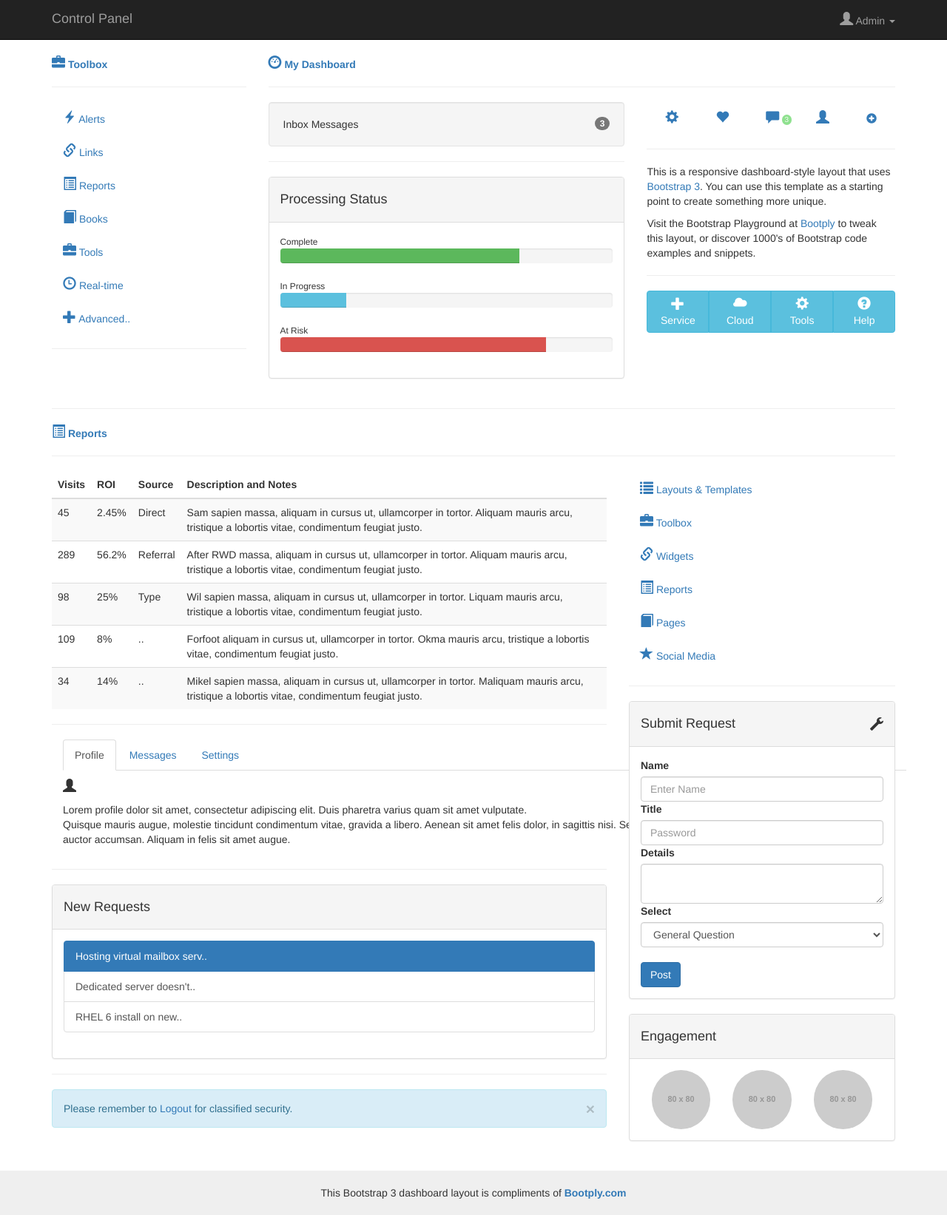
After one commit to emestre/Pre-R_Web, a Flask app: page /dash in a window 1280 px wide. The commit adds this page. Shown: the whole page at 74% size. Run offline with Flask 2, Linux system fonts and the light colour scheme; grey boxes labelled with a size stand in for pictures from a placeholder-image service; some libraries are stand-ins or nearby versions.

```diff
--- a/app.py
+++ b/app.py
@@ -12,6 +12,14 @@ def favicon():
 def page_not_found(e):
     return render_template('404.html'), 404
 
+@app.route("/search")
+def search():
+    return render_template('search.html')
+
+@app.route("/dash")
+def dash():
+    return render_template('dash.html')
+
 @app.route("/")
 def index():
     return render_template('index.html')
--- a/static/css/index.css
+++ b/static/css/index.css
@@ -1,7 +1,3 @@
-.navbar {
-  background-color: #ffffff;
-}
-
 .jumbotron {
     height: 525px;
     width: 100%;
--- /dev/null
+++ b/templates/dash.html
@@ -0,0 +1,456 @@
+
+<!DOCTYPE html>
+<html lang="en">
+    <head>
+        <meta http-equiv="content-type" content="text/html; charset=UTF-8">
+        <meta charset="utf-8">
+        <title>Bootply.com - Bootstrap Bootstrap 3 Control Panel</title>
+        <title>http://bootstrapzero.com/bootstrap-template/dashboard</title>
+        <meta name="generator" content="Bootply" />
+        <meta name="viewport" content="width=device-width, initial-scale=1, maximum-scale=1">
+        <link href="//netdna.bootstrapcdn.com/bootstrap/3.0.0/css/bootstrap.min.css" rel="stylesheet">
+
+        <!--[if lt IE 9]>
+          <script src="//html5shim.googlecode.com/svn/trunk/html5.js"></script>
+        <![endif]-->
+        <link rel="shortcut icon" href="/bootstrap/img/favicon.ico">
+        <link rel="apple-touch-icon" href="/bootstrap/img/apple-touch-icon.png">
+        <link rel="apple-touch-icon" sizes="72x72" href="/bootstrap/img/apple-touch-icon-72x72.png">
+        <link rel="apple-touch-icon" sizes="114x114" href="/bootstrap/img/apple-touch-icon-114x114.png">
+
+
+
+
+
+
+
+
+
+
+        <!-- CSS code from Bootply.com editor -->
+
+        <style type="text/css">
+            .navbar-static-top {
+  margin-bottom:20px;
+}
+
+i {
+  font-size:18px;
+}
+
+footer {
+  margin-top:20px;
+  padding-top:20px;
+  padding-bottom:20px;
+  background-color:#efefef;
+}
+
+.nav>li .count {
+  position: absolute;
+  bottom: 12px;
+  right: 8px;
+  font-size: 10px;
+  font-weight: normal;
+  background: rgba(51,200,51,0.55);
+  color: rgba(255,255,255,0.9);
+  line-height: 1em;
+  padding: 2px 4px;
+  -webkit-border-radius: 10px;
+  -moz-border-radius: 10px;
+  -ms-border-radius: 10px;
+  -o-border-radius: 10px;
+  border-radius: 10px;
+}
+        </style>
+    </head>
+
+    <!-- HTML code from Bootply.com editor -->
+
+    <body  >
+
+        <!-- Header -->
+<div id="top-nav" class="navbar navbar-inverse navbar-static-top">
+  <div class="container">
+    <div class="navbar-header">
+      <button type="button" class="navbar-toggle" data-toggle="collapse" data-target=".navbar-collapse">
+          <span class="icon-toggle"></span>
+      </button>
+      <a class="navbar-brand" href="#">Control Panel</a>
+    </div>
+    <div class="navbar-collapse collapse">
+      <ul class="nav navbar-nav navbar-right">
+
+        <li class="dropdown">
+          <a class="dropdown-toggle" role="button" data-toggle="dropdown" href="#">
+            <i class="glyphicon glyphicon-user"></i> Admin <span class="caret"></span></a>
+          <ul id="g-account-menu" class="dropdown-menu" role="menu">
+            <li><a href="#">My Profile</a></li>
+            <li><a href="#"><i class="glyphicon glyphicon-lock"></i> Logout</a></li>
+          </ul>
+        </li>
+      </ul>
+    </div>
+  </div><!-- /container -->
+</div>
+<!-- /Header -->
+
+<!-- Main -->
+<div class="container">
+
+  <!-- upper section -->
+  <div class="row">
+  <div class="col-md-3">
+      <!-- left -->
+      <a href="#"><strong><i class="glyphicon glyphicon-briefcase"></i> Toolbox</strong></a>
+      <hr>
+
+      <ul class="nav nav-pills nav-stacked">
+        <li><a href="#"><i class="glyphicon glyphicon-flash"></i> Alerts</a></li>
+        <li><a href="#"><i class="glyphicon glyphicon-link"></i> Links</a></li>
+        <li><a href="#"><i class="glyphicon glyphicon-list-alt"></i> Reports</a></li>
+        <li><a href="#"><i class="glyphicon glyphicon-book"></i> Books</a></li>
+        <li><a href="#"><i class="glyphicon glyphicon-briefcase"></i> Tools</a></li>
+        <li><a href="#"><i class="glyphicon glyphicon-time"></i> Real-time</a></li>
+        <li><a href="#"><i class="glyphicon glyphicon-plus"></i> Advanced..</a></li>
+      </ul>
+
+      <hr>
+
+    </div><!-- /span-3 -->
+    <div class="col-md-9">
+
+      <!-- column 2 -->
+
+
+       <a href="#"><strong><i class="glyphicon glyphicon-dashboard"></i> My Dashboard</strong></a>
+
+       <hr>
+
+     <div class="row">
+            <!-- center left-->
+          <div class="col-md-7">
+        <div class="well">Inbox Messages <span class="badge pull-right">3</span></div>
+
+              <hr>
+
+              <div class="panel panel-default">
+                  <div class="panel-heading"><h4>Processing Status</h4></div>
+                  <div class="panel-body">
+
+                    <small>Complete</small>
+                    <div class="progress">
+                      <div class="progress-bar progress-bar-success" role="progressbar" aria-valuenow="72" aria-valuemin="0" aria-valuemax="100" style="width: 72%">
+                        <span class="sr-only">72% Complete</span>
+                      </div>
+                    </div>
+                    <small>In Progress</small>
+                    <div class="progress">
+                      <div class="progress-bar progress-bar-info" role="progressbar" aria-valuenow="20" aria-valuemin="0" aria-valuemax="100" style="width: 20%">
+                        <span class="sr-only">20% Complete</span>
+                      </div>
+                    </div>
+                    <small>At Risk</small>
+                    <div class="progress">
+                      <div class="progress-bar progress-bar-danger" role="progressbar" aria-valuenow="80" aria-valuemin="0" aria-valuemax="100" style="width: 80%">
+                        <span class="sr-only">80% Complete</span>
+                      </div>
+                    </div>
+
+                  </div><!--/panel-body-->
+              </div><!--/panel-->
+
+            </div><!--/col-->
+
+            <!--center-right-->
+          <div class="col-md-5">
+
+                <ul class="nav nav-justified">
+              <li><a href="#"><i class="glyphicon glyphicon-cog"></i></a></li>
+                    <li><a href="#"><i class="glyphicon glyphicon-heart"></i></a></li>
+              <li class="dropdown"><a href="#" class="dropdown-toggle" data-toggle="dropdown"><i class="glyphicon glyphicon-comment"></i><span class="count">3</span></a><ul class="dropdown-menu" role="menu"><li><a href="#">1. Is there a way..</a></li><li><a href="#">2. Hello, admin. I would..</a></li><li><a href="#"><strong>All messages</strong></a></li></ul></li>
+              <li><a href="#"><i class="glyphicon glyphicon-user"></i></a></li>
+              <li><a title="Add Widget" data-toggle="modal" href="#addWidgetModal"><span class="glyphicon glyphicon-plus-sign"></span></a></li>
+            </ul>
+
+                <hr>
+
+        <p>
+                  This is a responsive dashboard-style layout that uses <a href="http://www.getbootstrap.com">Bootstrap 3</a>. You can use this template as a starting point to create something more unique.
+                </p>
+                <p>
+                  Visit the Bootstrap Playground at <a href="http://www.bootply.com">Bootply</a> to tweak this layout, or discover 1000's of Bootstrap code examples and snippets.
+                </p>
+
+                <hr>
+
+                <div class="btn-group btn-group-justified">
+                  <a href="#" class="btn btn-info col-sm-3">
+                    <i class="glyphicon glyphicon-plus"></i><br>
+                    Service
+                  </a>
+                  <a href="#" class="btn btn-info col-sm-3">
+                    <i class="glyphicon glyphicon-cloud"></i><br>
+                    Cloud
+                  </a>
+                  <a href="#" class="btn btn-info col-sm-3">
+                    <i class="glyphicon glyphicon-cog"></i><br>
+                    Tools
+                  </a>
+                  <a href="#" class="btn btn-info col-sm-3">
+                    <i class="glyphicon glyphicon-question-sign"></i><br>
+                    Help
+                  </a>
+                </div>
+
+      </div><!--/col-span-6-->
+
+       </div><!--/row-->
+    </div><!--/col-span-9-->
+
+  </div><!--/row-->
+  <!-- /upper section -->
+
+  <!-- lower section -->
+  <div class="row">
+
+    <div class="col-md-12">
+      <hr>
+      <a href="#"><strong><i class="glyphicon glyphicon-list-alt"></i> Reports</strong></a>
+      <hr>
+    </div>
+    <div class="col-md-8">
+
+      <table class="table table-striped">
+        <thead>
+          <tr><th>Visits</th><th>ROI</th><th>Source</th><th>Description and Notes</th></tr>
+        </thead>
+        <tbody>
+          <tr><td>45</td><td>2.45%</td><td>Direct</td><td>Sam sapien massa, aliquam in cursus ut, ullamcorper in tortor.
+          Aliquam mauris arcu, tristique a lobortis vitae, condimentum feugiat justo.</td></tr>
+          <tr><td>289</td><td>56.2%</td><td>Referral</td><td>After RWD massa, aliquam in cursus ut, ullamcorper in tortor.
+          Aliquam mauris arcu, tristique a lobortis vitae, condimentum feugiat justo.</td></tr>
+          <tr><td>98</td><td>25%</td><td>Type</td><td>Wil sapien massa, aliquam in cursus ut, ullamcorper in tortor.
+          Liquam mauris arcu, tristique a lobortis vitae, condimentum feugiat justo.</td></tr>
+          <tr><td>109</td><td>8%</td><td>..</td><td>Forfoot aliquam in cursus ut, ullamcorper in tortor.
+          Okma mauris arcu, tristique a lobortis vitae, condimentum feugiat justo.</td></tr>
+          <tr><td>34</td><td>14%</td><td>..</td><td>Mikel sapien massa, aliquam in cursus ut, ullamcorper in tortor.
+          Maliquam mauris arcu, tristique a lobortis vitae, condimentum feugiat justo.</td></tr>
+        </tbody>
+      </table>
+
+      <hr>
+
+      <!--tabs-->
+      <div class="container">
+        <ul class="nav nav-tabs" id="myTab">
+          <li class="active"><a href="#profile" data-toggle="tab">Profile</a></li>
+          <li><a href="#messages" data-toggle="tab">Messages</a></li>
+          <li><a href="#settings" data-toggle="tab">Settings</a></li>
+        </ul>
+
+        <div class="tab-content">
+          <div class="tab-pane active" id="profile">
+            <h4><i class="glyphicon glyphicon-user"></i></h4>
+            Lorem profile dolor sit amet, consectetur adipiscing elit. Duis pharetra varius quam sit amet vulputate.
+            <p>Quisque mauris augue, molestie tincidunt condimentum vitae, gravida a libero. Aenean sit amet felis
+              dolor, in sagittis nisi. Sed ac orci quis tortor imperdiet venenatis. Duis elementum auctor accumsan.
+              Aliquam in felis sit amet augue.</p>
+          </div>
+          <div class="tab-pane" id="messages">
+            <h4><i class="glyphicon glyphicon-comment"></i></h4>
+            Message ipsum dolor sit amet, consectetur adipiscing elit. Duis pharetra varius quam sit amet vulputate.
+            <p>Quisque mauris augue, molestie tincidunt condimentum vitae, gravida a libero. Aenean sit amet felis
+              dolor, in sagittis nisi. Sed ac orci quis tortor imperdiet venenatis. Duis elementum auctor accumsan.
+              Aliquam in felis sit amet augue.</p>
+          </div>
+          <div class="tab-pane" id="settings">
+            <h4><i class="glyphicon glyphicon-cog"></i></h4>
+            Lorem settings dolor sit amet, consectetur adipiscing elit. Duis pharetra varius quam sit amet vulputate.
+            <p>Quisque mauris augue, molestie tincidunt condimentum vitae, gravida a libero. Aenean sit amet felis
+              dolor, in sagittis nisi. Sed ac orci quis tortor imperdiet venenatis. Duis elementum auctor accumsan.
+              Aliquam in felis sit amet augue.</p>
+          </div>
+        </div>
+      </div>
+      <!--/tabs-->
+
+      <hr>
+
+      <div class="panel panel-default">
+        <div class="panel-heading"><h4>New Requests</h4></div>
+        <div class="panel-body">
+          <div class="list-group">
+            <a href="#" class="list-group-item active">Hosting virtual mailbox serv..</a>
+            <a href="#" class="list-group-item">Dedicated server doesn't..</a>
+            <a href="#" class="list-group-item">RHEL 6 install on new..</a>
+          </div>
+        </div>
+      </div>
+
+      <hr>
+
+      <div class="alert alert-info">
+        <button type="button" class="close" data-dismiss="alert">×</button>
+        Please remember to <a href="#">Logout</a> for classified security.
+      </div>
+
+
+    </div>
+    <div class="col-md-4">
+
+      <ul class="nav nav-pills nav-stacked">
+        <li class="nav-header"></li>
+        <li><a href="#"><i class="glyphicon glyphicon-list"></i> Layouts &amp; Templates</a></li>
+        <li class="divider"></li>
+        <li><a href="#"><i class="glyphicon glyphicon-briefcase"></i> Toolbox</a></li>
+        <li><a href="#"><i class="glyphicon glyphicon-link"></i> Widgets</a></li>
+        <li><a href="#"><i class="glyphicon glyphicon-list-alt"></i> Reports</a></li>
+        <li><a href="#"><i class="glyphicon glyphicon-book"></i> Pages</a></li>
+        <li class="divider"></li>
+        <li><a href="#"><i class="glyphicon glyphicon-star"></i> Social Media</a></li>
+      </ul>
+
+      <hr>
+
+      <div class="panel panel-default">
+        <div class="panel-heading">
+          <div class="panel-title">
+            <i class="glyphicon glyphicon-wrench pull-right"></i>
+            <h4>Submit Request</h4>
+          </div>
+        </div>
+        <div class="panel-body">
+
+          <form class="form form-vertical">
+            <div class="control-group">
+              <label>Name</label>
+              <div class="controls">
+                <input type="text" class="form-control" placeholder="Enter Name">
+              </div>
+            </div>
+            <div class="control-group">
+              <label>Title</label>
+              <div class="controls">
+                <input type="password" class="form-control" placeholder="Password">
+
+              </div>
+            </div>
+            <div class="control-group">
+              <label>Details</label>
+              <div class="controls">
+                <textarea class="form-control"></textarea>
+              </div>
+            </div>
+            <div class="control-group">
+              <label>Select</label>
+              <div class="controls">
+                <select class="form-control"><option>General Question</option><option>Server Issues</option><option>Billing Question</option></select>
+              </div>
+            </div>
+            <div class="control-group">
+              <label></label>
+              <div class="controls">
+                <button type="submit" class="btn btn-primary">
+                  Post
+                </button>
+              </div>
+            </div>
+
+          </form>
+
+
+        </div><!--/panel content-->
+      </div><!--/panel-->
+
+      <div class="panel panel-default">
+        <div class="panel-heading"><div class="panel-title"><h4>Engagement</h4></div></div>
+        <div class="panel-body">
+          <div class="col-xs-4 text-center"><img src="http://placehold.it/80/BBBBBB/FFF" class="img-circle img-responsive"></div>
+          <div class="col-xs-4 text-center"><img src="http://placehold.it/80/EFEFEF/555" class="img-circle img-responsive"></div>
+          <div class="col-xs-4 text-center"><img src="http://placehold.it/80/EEEEEE/222" class="img-circle img-responsive"></div>
+        </div>
+      </div><!--/panel-->
+
+    </div><!--/col-->
+
+  </div><!--/row-->
+
+</div><!--/container-->
+<!-- /Main -->
+
+
+<footer class="text-center">This Bootstrap 3 dashboard layout is compliments of <a href="http://www.bootply.com/85850"><strong>Bootply.com</strong></a></footer>
+
+
+<div class="modal" id="addWidgetModal">
+  <div class="modal-dialog">
+    <div class="modal-content">
+      <div class="modal-header">
+        <button type="button" class="close" data-dismiss="modal" aria-hidden="true">×</button>
+        <h4 class="modal-title">Add Widget</h4>
+      </div>
+      <div class="modal-body">
+        <p>Add a widget stuff here..</p>
+      </div>
+      <div class="modal-footer">
+        <a href="#" class="btn">Close</a>
+        <a href="#" class="btn btn-primary">Save changes</a>
+      </div>
+    </div><!-- /.modal-content -->
+  </div><!-- /.modal-dalog -->
+</div><!-- /.modal -->
+
+
+
+
+
+        <script type='text/javascript' src="//ajax.googleapis.com/ajax/libs/jquery/1.9.1/jquery.min.js"></script>
+
+
+        <script type='text/javascript' src="//netdna.bootstrapcdn.com/bootstrap/3.0.0/js/bootstrap.min.js"></script>
+
+
+
+
+
+
+
+        <!-- JavaScript jQuery code from Bootply.com editor  -->
+
+        <script type='text/javascript'>
+
+        $(document).ready(function() {
+
+
+
+        });
+
+        </script>
+
+        <script>
+          (function(i,s,o,g,r,a,m){i['GoogleAnalyticsObject']=r;i[r]=i[r]||function(){
+          (i[r].q=i[r].q||[]).push(arguments)},i[r].l=1*new Date();a=s.createElement(o),
+          m=s.getElementsByTagName(o)[0];a.async=1;a.src=g;m.parentNode.insertBefore(a,m)
+          })(window,document,'script','//www.google-analytics.com/analytics.js','ga');
+          ga('create', 'UA-40413119-1', 'bootply.com');
+          ga('send', 'pageview');
+        </script>
+        <!-- Quantcast Tag -->
+        <script type="text/javascript">
+        var _qevents = _qevents || [];
+
+        (function() {
+        var elem = document.createElement('script');
+        elem.src = (document.location.protocol == "https:" ? "https://secure" : "http://edge") + ".quantserve.com/quant.js";
+        elem.async = true;
+        elem.type = "text/javascript";
+        var scpt = document.getElementsByTagName('script')[0];
+        scpt.parentNode.insertBefore(elem, scpt);
+        })();
+
+        _qevents.push({
+        qacct:"p-0cXb7ATGU9nz5"
+        });
+        </script>
+    </body>
+</html>
```
Also changed, not shown: static/css/base.css (added, +11 -0 lines), static/css/search.css (added, +49 -0 lines), static/js/index.js (added, +16 -0 lines), static/js/search.js (added, +37 -0 lines), templates/base.html (+29 -5 lines), templates/index.html (+7 -30 lines), templates/search.html (added, +82 -0 lines).
